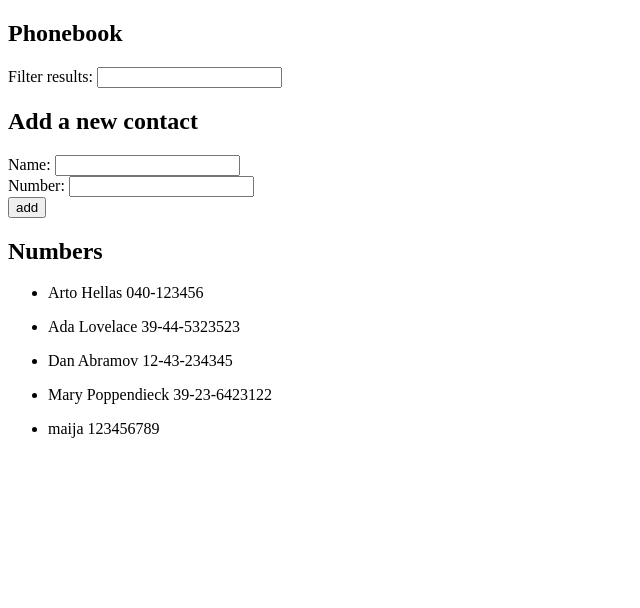
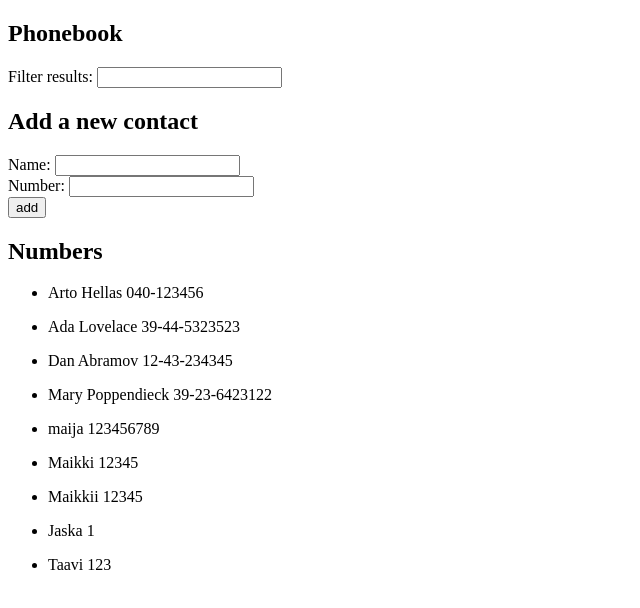
Before and after one commit to tukkimiesjonni/fullstackopen, a React (Vite) app in the folder part2/part2_project2/: page / in a window 1280 px wide. Shown: the top 608 px of the page, without its empty margins (0-640 px from the left). Built offline with nearby package versions, Linux system fonts and the light colour scheme; data requests are answered from the project's data file.

Commit message:
Added exercise 2.13 modifications

```diff
--- a/part2/part2_project2/db.json
+++ b/part2/part2_project2/db.json
@@ -24,6 +24,26 @@
       "id": "be86",
       "name": "maija",
       "number": "123456789"
+    },
+    {
+      "id": "13f6",
+      "name": "Maikki",
+      "number": "12345"
+    },
+    {
+      "id": "d11c",
+      "name": "Maikkii",
+      "number": "12345"
+    },
+    {
+      "id": "5ae2",
+      "name": "Jaska",
+      "number": "1"
+    },
+    {
+      "id": "597e",
+      "name": "Taavi",
+      "number": "123"
     }
   ]
 }
--- a/part2/part2_project2/src/App.jsx
+++ b/part2/part2_project2/src/App.jsx
@@ -1,5 +1,5 @@
 import { useState, useEffect } from 'react'
-import axios from 'axios'
+import personService from './services/persons'
 
 const Person = (props) => {
   return (
@@ -58,17 +58,13 @@
   const [newNumber, setNewNumber] = useState('')
   const [newFilter, setNewFilter] = useState('')
 
-  const hook = () => {
-  console.log('effect')
-  axios
-    .get('http://localhost:3001/persons')
-    .then(response => {
-      console.log('promise fulfilled')
-      setPersons(response.data)
-    })
-}
-
-useEffect(hook, [])
+  useEffect(() => {
+    personService
+      .getAll()
+      .then(initialPersons => {
+        setPersons(initialPersons)
+      })
+  }, [])
 
   const handleNameChange = (event) => {
     setNewName(event.target.value)
@@ -95,10 +91,10 @@
         number: newNumber
       }
 
-      axios
-      .post('http://localhost:3001/persons', personObject)
-      .then(response => {
-        setPersons(persons.concat(response.data))
+    personService
+      .create(personObject)
+      .then(newPerson => {
+        setPersons(persons.concat(newPerson))
         setNewName('')
         setNewNumber('')
       })
--- /dev/null
+++ b/part2/part2_project2/src/services/persons.js
@@ -0,0 +1,23 @@
+import axios from 'axios'
+const baseUrl = 'http://localhost:3001/persons'
+
+const getAll = () => {
+  const request = axios.get(baseUrl)
+  return request.then(response => response.data)
+}
+
+const create = newObject => {
+  const request = axios.post(baseUrl, newObject)
+  return request.then(response => response.data)
+}
+
+const update = (id, newObject) => {
+  const request = axios.put(`${baseUrl}/${id}`, newObject)
+  return request.then(response => response.data)
+}
+
+export default {
+  getAll: getAll,
+  create: create,
+  update: update
+}
```
